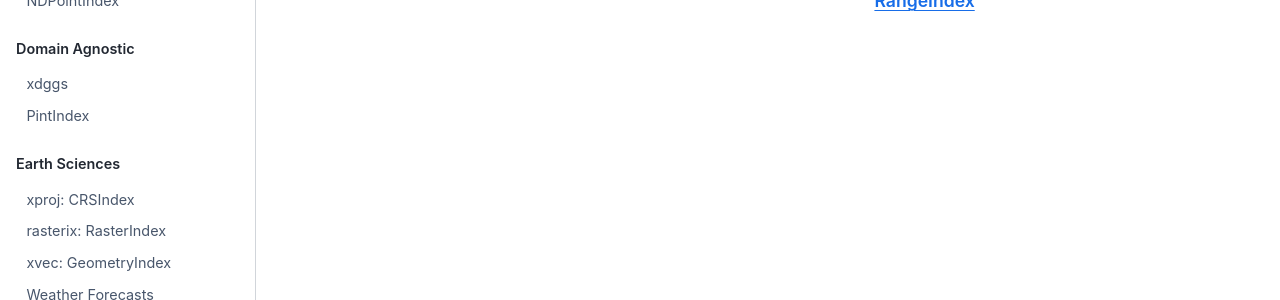
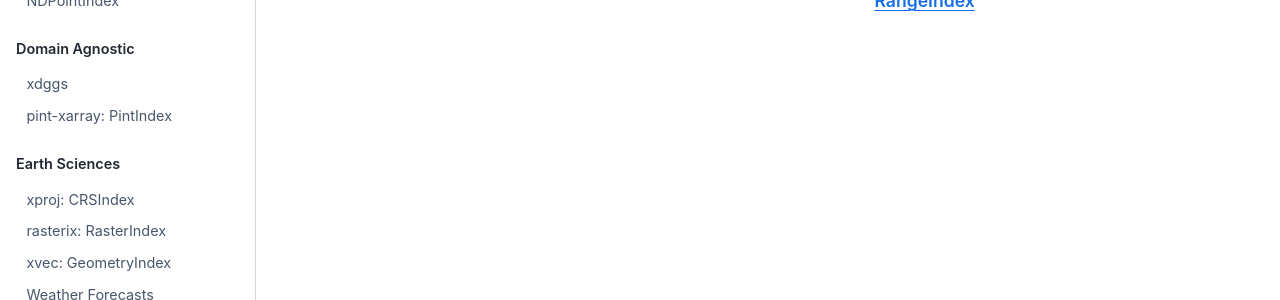
Before and after one commit to xarray-contrib/xarray-indexes, a Sphinx documentation site: the page built from docs/index.md, in a window 1280 px wide. Shown: the part 337-637 px from the top of the page. Built offline with Sphinx 7.4.7 and the Sphinx Book theme 1.1.4, drawn with Linux system fonts in a browser that asks for light colours.

Commit message:
rename document

`````diff
--- a/docs/agnostic/pint.md
+++ b/docs/agnostic/pint.md
@@ -7,7 +7,7 @@ kernelspec:
   name: python
 ---
 
-# PintIndex
+# pint-xarray: PintIndex
 
 ````{grid}
 ```{grid-item}
`````
